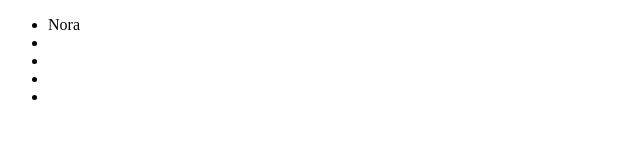
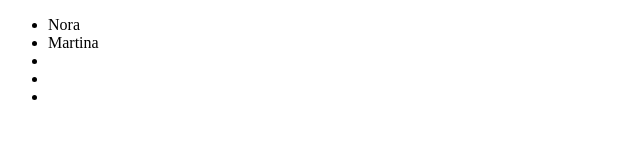
Before and after one commit to NoraKristensson/gritconflict2, a plain HTML site: page index.html in a window 1280 px wide. Shown: the full height of the page, 0-640 px from the left. Drawn offline with Linux system fonts and the light colour scheme.

Commit message:
Added name

```diff
--- a/index.html
+++ b/index.html
@@ -8,7 +8,7 @@
   <body>
     <ul>
       <li>Nora</li>
-      <li></li>
+      <li>Martina</li>
       <li></li>
       <li></li>
       <li></li>
```
